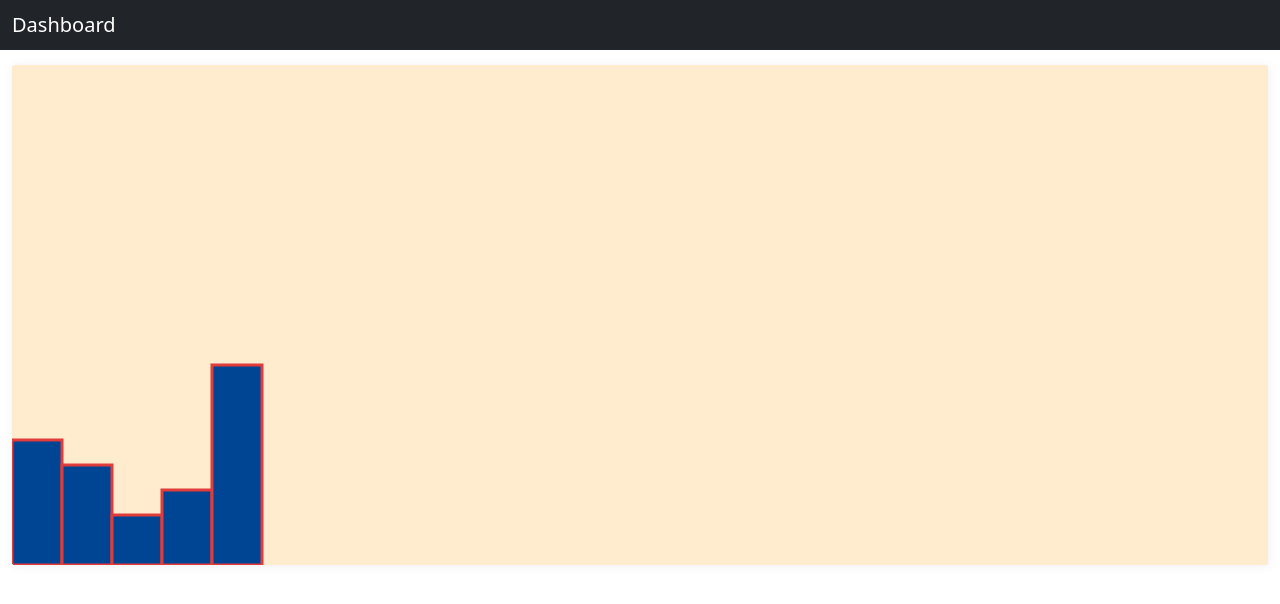
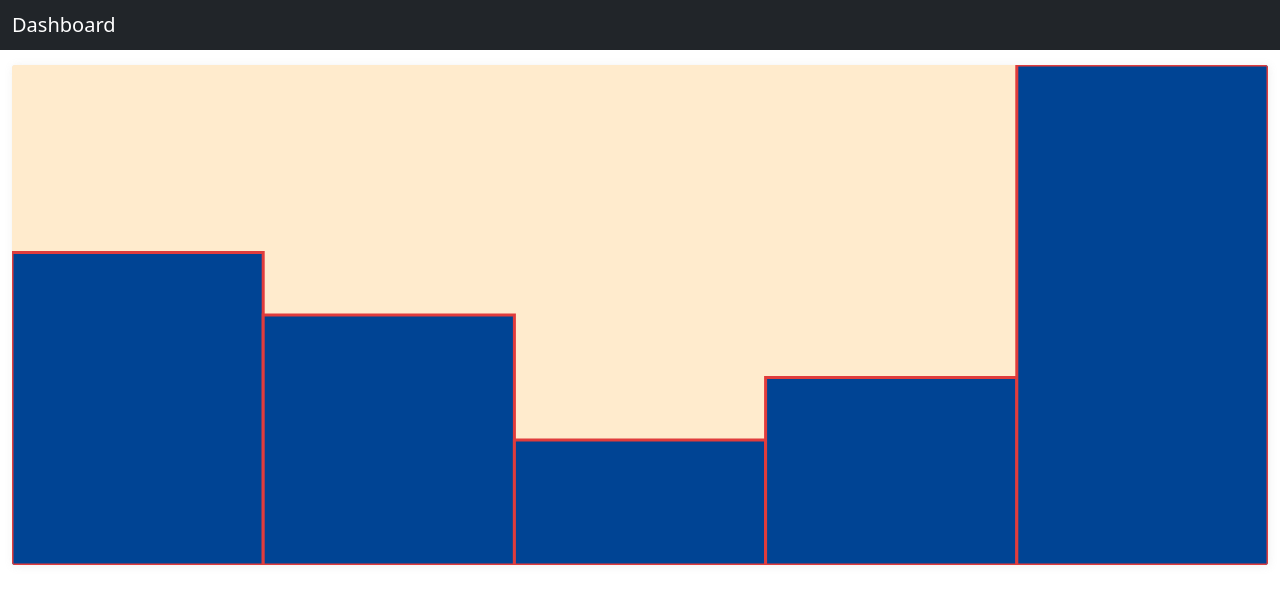
Before and after one commit to liteninkiran/d3-test-01, an Angular app: page / in a window 1280 px wide. Shown: the top 604 px of the page. Built offline with nearby package versions, Linux system fonts and the light colour scheme.

Commit message:
Scaling the bars

```diff
--- a/src/app/charts/my-first-chart/my-first-chart.component.html
+++ b/src/app/charts/my-first-chart/my-first-chart.component.html
@@ -1,9 +1,9 @@
 <svg>
     <rect
         *ngFor="let item of data; let i = index"
-        [attr.x]="50 * i"
-        [attr.y]="500 - item"
-        [attr.width]="50"
-        [attr.height]="item"
+        [attr.x]="width * i"
+        [attr.y]="dimensions.height - dimensions.height / max * item"
+        [attr.width]="width"
+        [attr.height]="dimensions.height / max * item"
     ></rect>
 </svg>
--- a/src/app/charts/my-first-chart/my-first-chart.component.ts
+++ b/src/app/charts/my-first-chart/my-first-chart.component.ts
@@ -1,4 +1,4 @@
-import { Component, OnInit } from '@angular/core';
+import { Component, ElementRef, OnInit } from '@angular/core';
 import * as d3 from 'd3';
 
 @Component({
@@ -9,13 +9,29 @@ import * as d3 from 'd3';
 export class MyFirstChartComponent implements OnInit {
 
     public data = [125, 100, 50, 75, 200];
+    public width: number;
+    public max: number;
 
-    constructor() {
+    // Main elements
+    public host: any;
+    public svg: any;
 
+    // Dimensions
+    public dimensions: DOMRect;
+
+    constructor(element: ElementRef) {
+        this.host = d3.select(element.nativeElement);
     }
 
     public ngOnInit(): void {
-
+        this.svg = this.host.select('svg');
+        this.setDimensions();
     }
 
+    private setDimensions(): void {
+        this.dimensions = this.svg.node().getBoundingClientRect();
+        this.width = this.dimensions.width / this.data.length;
+        this.max = Math.max(...this.data);
+        this.svg.attr('viewBox', [0, 0, this.dimensions.width, this.dimensions.height]);
+    }
 }
```
